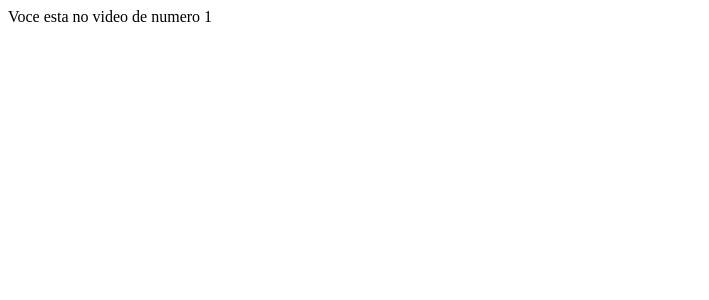
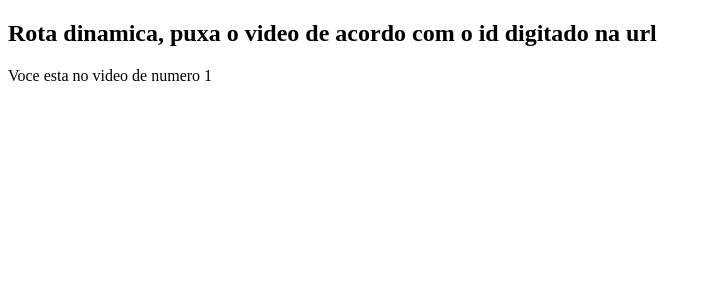
Before and after one commit to izaiasramos/Nuxt.js, a Nuxt app: page /videos/1 in a window 1280 px wide. Shown: the top 300 px of the page, without its empty margins (0-709 px from the left). Built offline with nearby package versions, Linux system fonts and the light colour scheme.

Commit message:
rotas dinamicas usando useRoute

```diff
--- a/pages/videos/[id].vue
+++ b/pages/videos/[id].vue
@@ -1,8 +1,13 @@
 <template>
-    <div>Voce esta no video de numero {{ $route.params.id }}</div>
+    <h2>Rota dinamica, puxa o video de acordo com o id digitado na url</h2>
+
+    <div>Voce esta no video de numero {{ idParams }}</div>
 </template>
 
 <script setup>
+    const route = useRoute();//importa o useRoute para poder recuperar parametros da url/rota
+
+    const idParams = computed(() => route.params.id);//
 
 </script>
 
```
Also changed, not shown: 1 other file (tests, documents, lock files or other folders).
